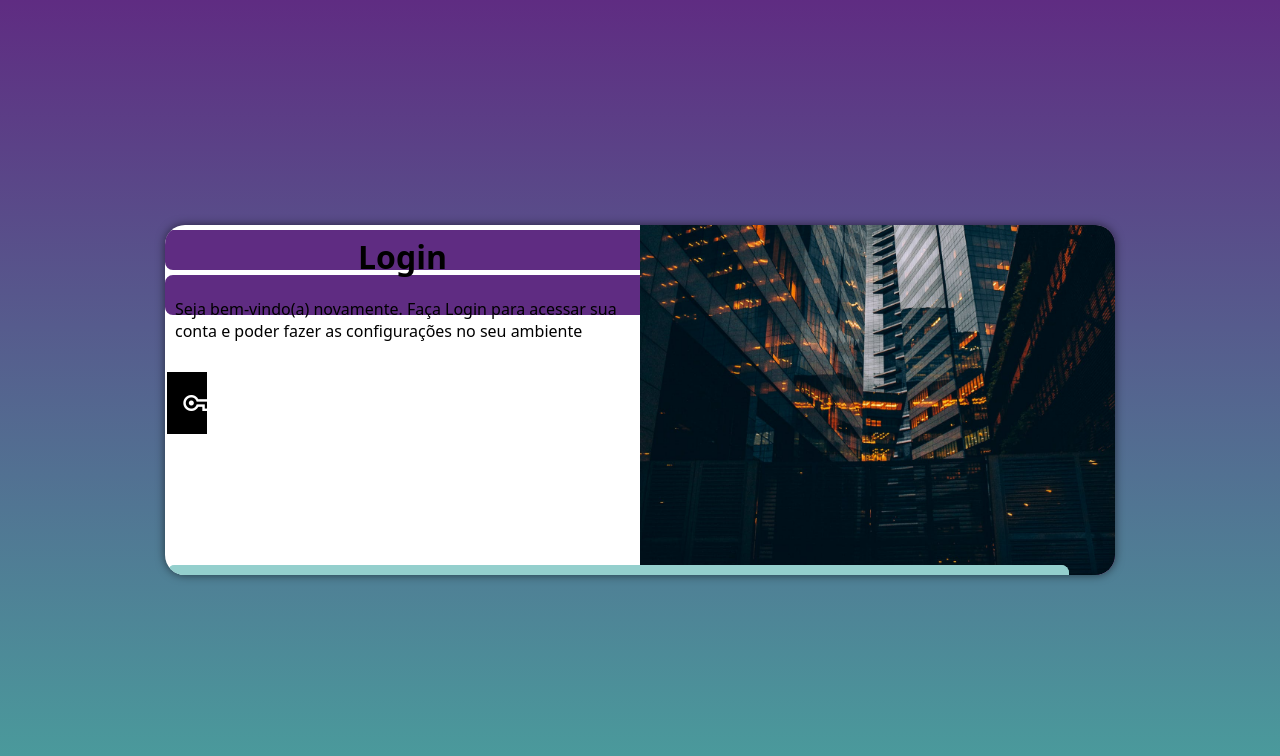
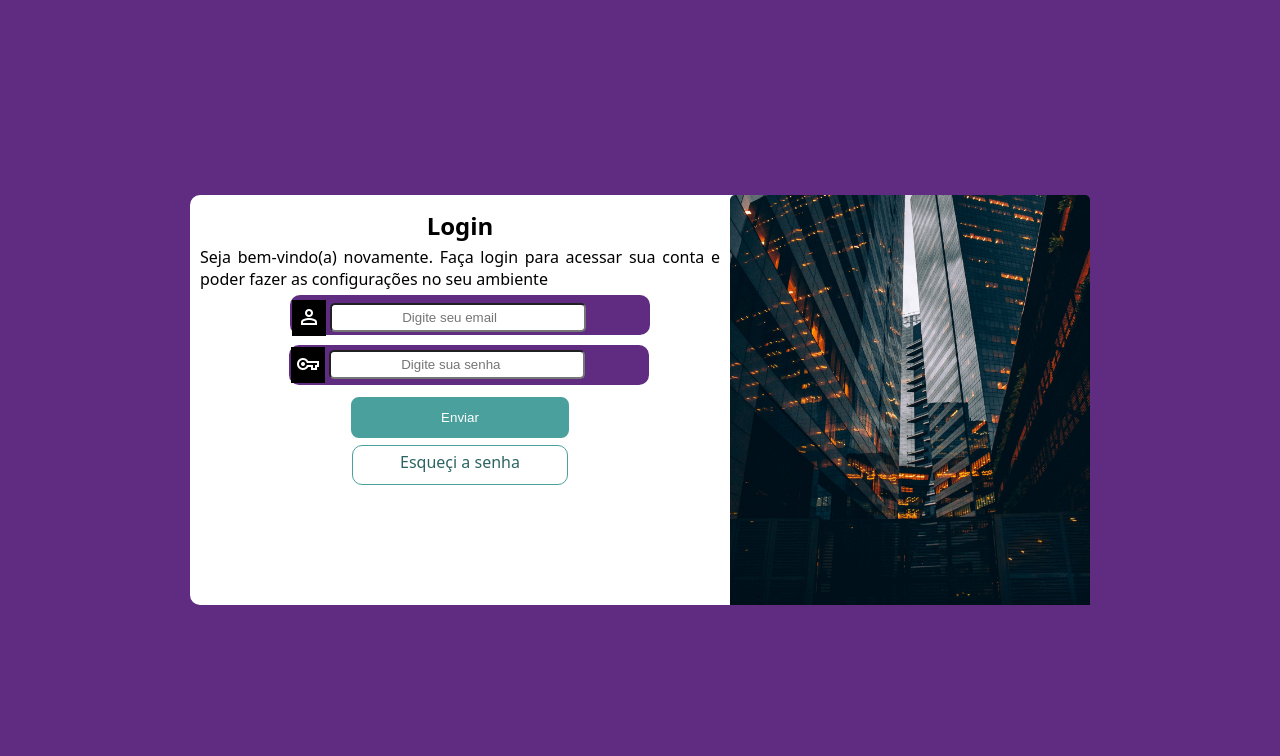
Before and after one commit to GustavoPhellipe/projeto-login, a plain HTML site: page index.html in a window 1280 px wide. Drawn offline with nearby package versions, Linux system fonts and the light colour scheme.

Commit message:
Projeto Login feito

```diff
--- a/estilos/media-query.css
+++ b/estilos/media-query.css
@@ -1,52 +1,97 @@
 @charset "UTF-8";
 
-@media screen and (min-width:768px) and (max-width: 992px) {
-    body{
-       background-image: linear-gradient(to top, #49a09d, #5f2c82);
-    }
-    section#login {
-        width: 80vw;
+@media screen and (min-width: 780px) and (max-width: 992px){
+    section#login{
+
+        width: 650px;
+        height: 450px;
+
     }
 
-    section#login > div#imagem{
-        float: left ;
-        width: 30%;
-        height: 100%;;
+    div#imagem{
+        float: left;
+        width: 40%;
+        height: 100%;
     }
 
-    section#login > div#formulario {
-        float: right ;
-        width: 70%;
+    form > .container-div{
+        background-color: #5f2c82;
+        border: 2px solid #5f2c82;
+        border-radius: 10px;
+        width:99%;
+        height: 40px;
+       }
+
+       form > .container-div > input{
+        padding: 5px 5px 5px 99px;
+        border-radius: 5px;
+        transform: translateY(-7px);
+    }
+
+       form > .container-botao{
+        display: block;
+        text-align: center;
+        font-size: 1em;
+        width: 33%;
+        height: 40px;
+        padding-top: 5px;
+        margin-top: 5px;
+        margin-left: 347px;
+        background-color: white;
+        color: #2d6462;
+        border: 1px solid #49a09d;
+        border-radius: 10px;
+        text-decoration: none;
     }
 }
 
-@media screen and (min-width: 992px) {
-    body{
-        background-image: linear-gradient(to top, #49a09d, #5f2c82);
-     }
-
-    section#login {
-        width: 950px;
-        height: 350px;
+@media screen and (min-width: 993px) {
+    section#login{
+        width: 900px;
+        height: 410px;
     }
 
-    section#login > div#imagem {
+    div#imagem{
         float: right;
-        width: 50%;
+        width: 40%;
         height: 100%;
     }
 
-    section#login > div#formulario {
+    div#formulario{
         float: left;
-        width: 50%;
+        width: 60%;
     }
 
-    div#formulario > h1 {
-        font-size: 2em;
+
+
+    form > .container-div{
+        background-color: #5f2c82;
+        border: 2px solid #5f2c82;
+        border-radius: 10px;
+        width: 40%;
+        height: 40px;
+        margin-top: -10%;
+        margin-left: 11%;
     }
 
-    div#formulario > p{
+    #div2{
+        margin: 100px;
+    }
+
+form > .container-botao{
+        display: block;
+        text-align: center;
         font-size: 1em;
-        margin: 20px 0px;
+        width: 24%;
+        height: 40px;
+        padding-top: 5px;
+        margin-top: 5px;
+        margin-left: 18%;
+        background-color: white;
+        color: #2d6462;
+        border: 1px solid #49a09d;
+        border-radius: 10px;
+        text-decoration: none;
     }
+
 }
--- a/estilos/style.css
+++ b/estilos/style.css
@@ -1,117 +1,97 @@
 @charset "UTF-8";
 
-/*
-   Paleta de Cores
-   Verde: #49a09d
-   Liláis: #5f2c82
-*/
+:root{
+    --cor-principal: #ffffff;
+    --cor-secundaria: #49a09d;
+    --cor-liláis: #5f2c82;
+    --cor-roxa:
+}
 
 *{
     margin: 0px;
     padding: 0px;
-    font-family: system-ui, -apple-system, BlinkMacSystemFont, 'Segoe UI', Roboto, Oxygen, Ubuntu, Cantarell, 'Open Sans', 'Helvetica Neue', sans-serif;
     box-sizing: border-box;
 }
 
-body, html{
-    background-color: #5f2c82 ;
+html, body{
+    width: 100v;
+    height: 100vh;
+    font-family: system-ui, -apple-system, BlinkMacSystemFont, 'Segoe UI', Roboto, Oxygen, Ubuntu, Cantarell, 'Open Sans', 'Helvetica Neue', sans-serif;
+}
+
+main{
+    position: relative;
     width: 100vw;
     height: 100vh;
+    background-color: #5f2c82;
 }
 
-main {
-    position: relative;
-    height: 100vh;
-    width: 100vw;
-}
-
-section#login{
+#login{
     position: absolute;
     top: 50%;
     left: 50%;
-    overflow: hidden;
 
+    width: 300px;
+    height: 500px;
+
+    border-radius: 10px;
     background-color: white;
-    width: 250px ;
-    height: 500px;
-    border-radius: 20px;
-    box-shadow: 0px 0px 10px rgba(0, 0, 0, 0.559);
 
     transform: translate(-50%, -50%);
-    transition: width 3s, height 3s;
-    transition-timing-function: ease;
 }
 
-#login > div#imagem{
-    display: block;
-    background: #5f2c82 url(../imagens/pexels-dinnow-9444476.jpg) no-repeat;
+#imagem{
+    background-image: url(../imagens/pexels-dinnow-9444476.jpg);
+    background-position: left bottom;
     background-size: cover;
-    background-position: left bottom;
-    height: 200px;
+    border-radius: 5px 5px 0px 0px;
+    height: 190px;
 }
 
-section#login > div#formulario{
+#formulario{
     display: block;
     padding: 10px;
 }
 
-div#formulario > h1{
+#formulario h1{
     text-align: center;
-    margin-bottom: 10px;
+    padding: 4px;
 }
 
-div#formulario > p{
-    font-size: 0.8em;
+#formulario p{
+    text-align: justify;
 }
 
-form > div.campo{
-    background-color: #5f2c82;
-    border: 2px solid #5f2c82;
-    display: block;
-    width: 100%;
-    height: 40px;
-    border-radius: 8px;
-    margin: 5px 0px;
+.container-div{
+ background-color: #5f2c82;
+ border: 2px solid #5f2c82;
+ border-radius: 10px;
+ width: 100%;
+ height: 40px;
 }
 
-div.campo > label{
-    display: none;
+.container-div > span {
+    background-color: black;
+    color: white;
+    height: 100%;
+    padding: 5px;
 }
 
-div.campo > span {
-    background-color: black;
-    color: white;
-    font-size: 2em;
-    width: 40px;
-    padding: 15px;
-
-}
-
-div.campo > input {
-    background-color: #94cfcd;
-    font-size: 1em;
-    width: calc(100% - 44px);
-    height: 100%;
-    border: 0px;
-    border-radius: 8px;
-    padding: 4px;
-    transform: translateY(-10px);
-}
-
-div.campos > input:focus-within {
-    background-color: white;
-    border: none;
+.container-div  input{
+    padding: 5px 5px 5px 70px;
+    border-radius: 5px;
+    transform: translateY(-7px);
 }
 
 form > input[type=submit] {
     display: block;
-    font-size: 1em;
-    width: 100%;
-    height: 40px;
     background-color: #49a09d;
     color: white;
-    border: none;
-    border-radius: 5px;
+    margin: auto;
+    margin-top: 10px;
+    padding: 13px 90px 13px 90px;
+    border: 2px solid white;
+    border-radius: 10px;
     cursor: pointer;
 }
 
@@ -119,25 +99,23 @@ form > input[type=submit]:hover {
     background-color: #2d6462;
 }
 
-form > a.botao{
+.container-botao{
     display: block;
     text-align: center;
     font-size: 1em;
-    width: 100%;
+    width: 72%;
     height: 40px;
     padding-top: 5px;
     margin-top: 5px;
+    margin-left: 42px;
     background-color: white;
     color: #2d6462;
     border: 1px solid #49a09d;
-    border-radius: 5px;
+    border-radius: 10px;
     text-decoration: none;
 }
 
-form > a.botao:hover {
+form > a.container-botao:hover {
     background-color: #2d6462;
+    color: white;
 }
-
-form > a.botao > span  {
-    font-size: 0.8em;
-}
--- a/index.html
+++ b/index.html
@@ -3,37 +3,37 @@
 <head>
     <meta charset="UTF-8">
     <meta name="viewport" content="width=device-width, initial-scale=1.0">
-    <title>Login</title>
+    <title>Projeto Login</title>
     <link rel="stylesheet" href="https://fonts.googleapis.com/css2?family=Material+Symbols+Outlined:opsz,wght,FILL,GRAD@20..48,100..700,0..1,-50..200" />
+    <link rel="stylesheet" href="estilos/media-query.css">
     <link rel="stylesheet" href="estilos/style.css">
-    <link rel="stylesheet" href="estilos/media-query.css">
 </head>
 <body>
     <main>
         <section id="login">
             <div id="imagem">
-                <!-- Aqui vai imagem nas CSS -->
+
             </div>
             <div id="formulario">
                 <h1>Login</h1>
-                <p>Seja bem-vindo(a) novamente. Faça Login para acessar sua conta e poder fazer as configurações no seu ambiente</p>
+                <p>Seja bem-vindo(a) novamente. Faça login para acessar sua conta e poder fazer as configurações no seu ambiente</p>
             </div>
+
             <form action="login.php" method="post" autocomplete="on">
-                <div class="campo">
+                <div class="container-div" id="div2">
                     <span class="material-symbols-outlined">person</span>
-                    <input type="text" name="login" id="ilogin" placeholder="digite seu email" maxlength="30" autocomplete="email">
-                    <label for="ilogin">Login</label>
+                    <input type="email" name="email" id="iemail" maxlength="30" placeholder="Digite seu email" autocomplete="email">
+                    <label for="iemail"></label>
                 </div>
 
-                <div class="campo">
+                <div class="container-div">
                     <span class="material-symbols-outlined">vpn_key</span>
-                    <input type="password" name="senha" id="isenha" placeholder="digite sua senha" minlength="8" maxlength="20" autocomplete="current-password">
-                    <label for="isenha">Senha</label>
+                    <input type="email" name="senha" id="isenha" minlength="0" maxlength="30" placeholder="Digite sua senha" autocomplete="current-password">
+                    <label for="iemail"></label>
                 </div>
-                <input type="submit" value="Entrar">
-                <a href="esqueçi.html" class="botao">
-                    Esqueçi a senha <span class="material-symbols-outlined">mail</span>
-                </a>
+                <input type="submit" value="Enviar">
+                <a href="#" class="container-botao">Esqueçi a senha</a>
+
             </form>
 
         </section>
```
